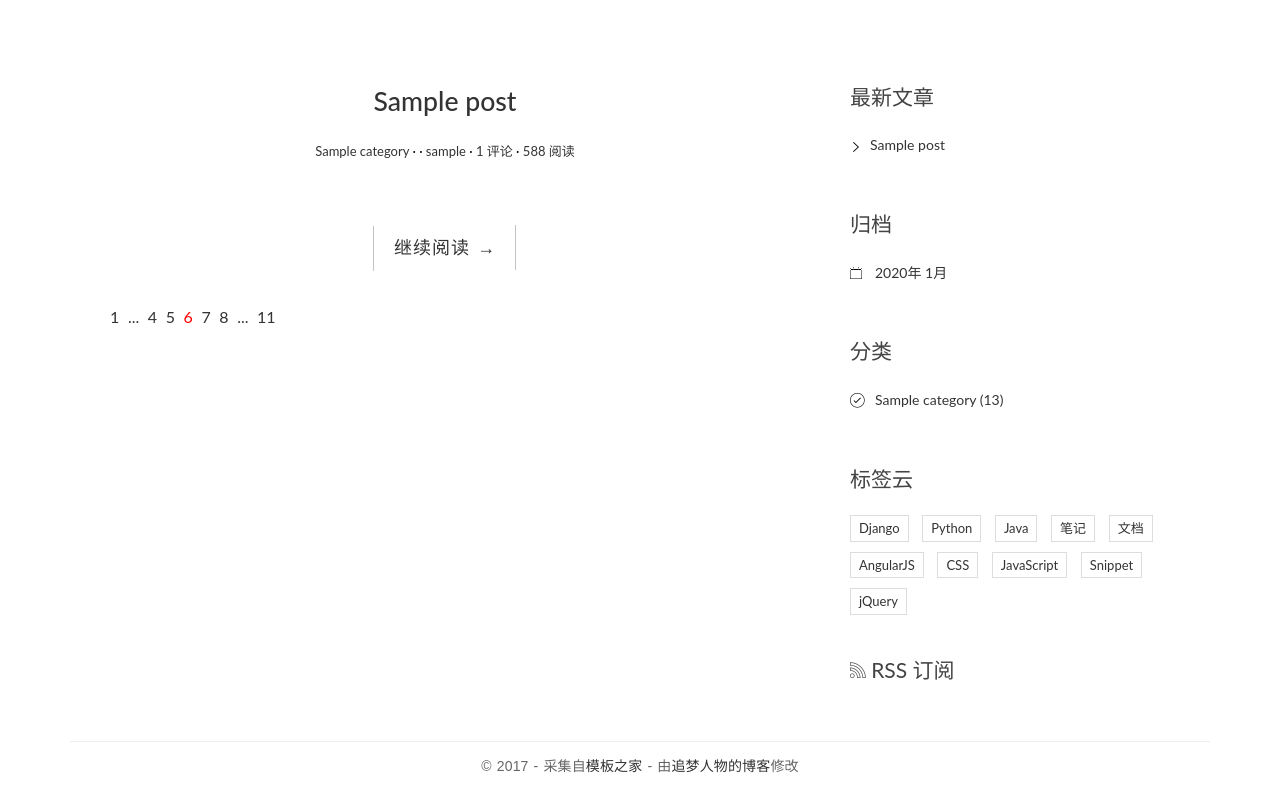
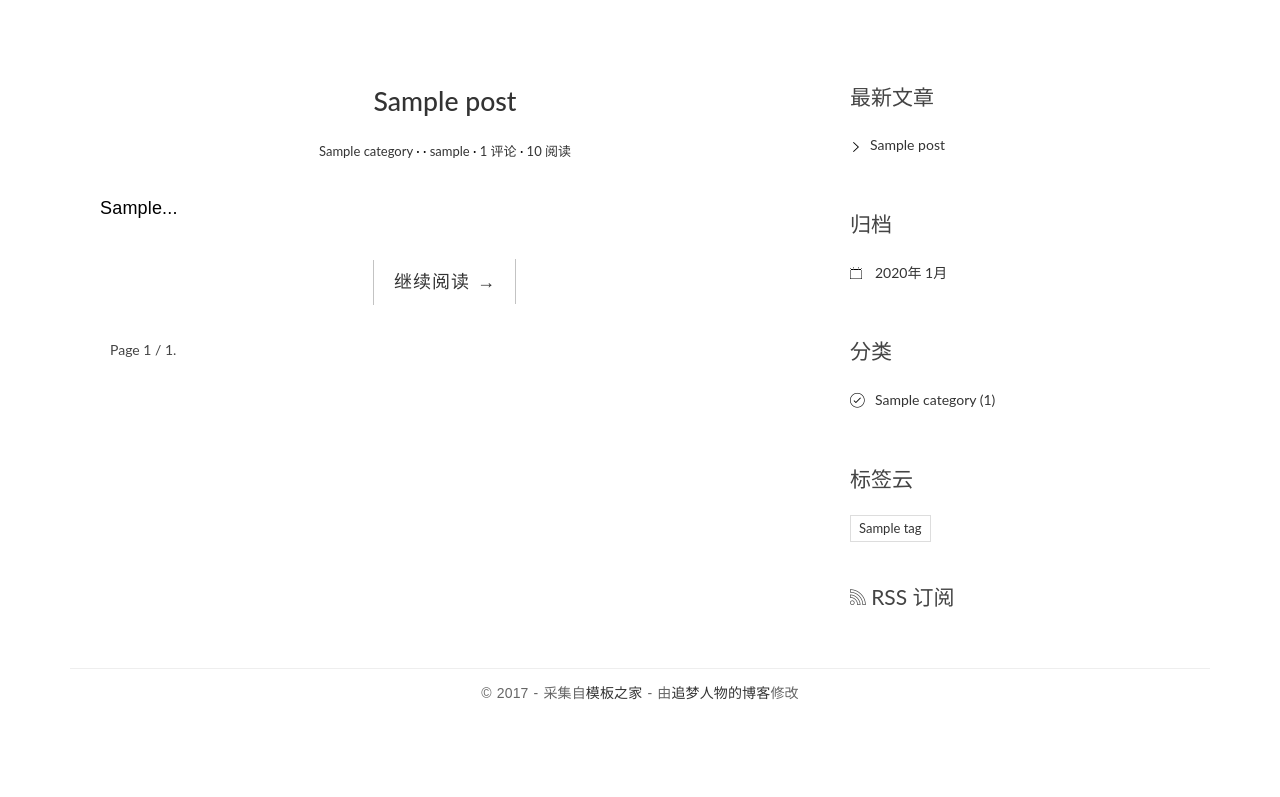
Before and after one commit to flixgithub/ithub, a Django app: page / in a window 1280 px wide. Shown: the part 91-888 px from the top of the page. After the commit the page ends 791 px from the top, so only its background shows below. Run offline with Django 3.2, Linux system fonts and the light colour scheme; tables that the repository leaves empty hold one stand-in row (values such as "Sample post"); some libraries are stand-ins or nearby versions.

Commit message:
add category and tag function

```diff
--- a/blog/models.py
+++ b/blog/models.py
@@ -1,6 +1,8 @@
 from django.db import models
 from django.core.urlresolvers import reverse
 from django.contrib.auth.models import User
+from django.utils.html import strip_tags
+import markdown
 
 
 # Create your models here.
@@ -12,6 +14,7 @@ class Category(models.Model):
 
 class Tag(models.Model):
     name = models.CharField(max_length=100)
+
     def __str__(self):
         return self.name
 
@@ -25,9 +28,23 @@ class Post(models.Model):
     category = models.ForeignKey(Category)
     tags = models.ManyToManyField(Tag, blank=True)
     author = models.ForeignKey(User)
+    views = models.PositiveIntegerField(default=0)
 
     def __str__(self):
         return self.title
 
     def get_absolute_url(self):
         return reverse('blog:detail', args=[self.pk])
+
+    def increase_views(self):
+        self.views += 1
+        self.save(update_fields=['views'])
+
+    def save(self, *args, **kwargs):
+        if not self.outline:
+            md = markdown.Markdown(extensions=[
+                    'markdown.extensions.extra',
+                    'markdown.extensions.codehilite',
+                ])
+            self.outline = strip_tags(md.convert(self.body))[:54]
+        super(Post, self).save()
--- a/blog/templatetags/blog_tags.py
+++ b/blog/templatetags/blog_tags.py
@@ -1,6 +1,8 @@
 # -*- coding:utf8 -*-
 from django import template  # 引入模板的类
-from ..models import Post, Category
+from django.db.models.aggregates import Count
+from django.db.models import Count
+from ..models import Post, Category, Tag
 
 
 register = template.Library()
@@ -18,4 +20,9 @@ def archives():
 
 @register.simple_tag
 def get_categories():
-    return Category.objects.all()
+    return Category.objects.annotate(num_posts=Count('post')).filter(num_posts__gt=0)
+
+
+@register.simple_tag
+def get_tags():
+    return Tag.objects.annotate(num_posts=Count('post')).filter(num_posts__gt=0)
--- a/blog/urls.py
+++ b/blog/urls.py
@@ -8,4 +8,6 @@ urlpatterns = [
     url(r'^post/(?P<pk>[0-9]+)/$', views.detail, name='detail'),
     url(r'^archives/(?P<year>[0-9]{4})/(?P<month>[0-9]{1,2})/$', views.archives, name='archives'),
     url(r'^category/(?P<pk>[0-9]+)/$', views.category, name='category'),
+    url(r'^tag/(?P<pk>[0-9]+)/$', views.tag, name='tag'),
+    url(r'^search_blog/$', views.search, name='search'),
 ]
--- a/blog/views.py
+++ b/blog/views.py
@@ -1,8 +1,12 @@
+from django.db.models import Q
 from django.shortcuts import render
 from django.http import HttpResponse
 from django.shortcuts import get_object_or_404
 from .models import Category, Post, Tag, User
 from comments.forms import CommentForm
+from django.views.generic import ListView
+from django.views.generic import DetailView
+from django.core.paginator import Paginator, EmptyPage, PageNotAnInteger
 import markdown
 
 # Create your views here.
@@ -11,7 +15,15 @@ import markdown
 def index(request):
     post_list = Post.objects.all().order_by('-creat_time')
     # print("blog index in ")
-    return render(request, 'blog/index.html', context={'post_list': post_list})
+    paginator = Paginator(post_list, 5)
+    page = request.GET.get('page')
+    try:
+        posts = paginator.page(page)
+    except PageNotAnInteger:
+        posts = paginator.page(1)
+    except EmptyPage:
+        posts = paginator.page(paginator.num_pages)
+    return render(request, 'blog/index.html', context={'post_list': posts})
 
 
 # def detail(request, pk):
@@ -21,6 +33,7 @@ def index(request):
 # detail with markdown
 def detail(request, pk):
     post = get_object_or_404(Post, pk=pk)
+    post.increase_views()
     post.body = markdown.markdown(post.body, extensions=[
         'markdown.extensions.extra',
         'markdown.extensions.codehilite',
@@ -47,3 +60,19 @@ def category(request, pk):
     cate = get_object_or_404(Category, pk=pk)
     post_list = Post.objects.filter(category=cate).order_by('-creat_time')
     return render(request, 'blog/index.html', context={'post_list': post_list})
+
+
+def tag(request, pk):
+    tag = get_object_or_404(Tag, pk=pk)
+    post_list = Post.objects.filter(tags=tag).order_by('-creat_time')
+    return render(request, 'blog/index.html', context={'post_list': post_list})
+
+
+def search(request):
+    q = request.GET.get('q')
+    error_msg = ''
+    if not q:
+        error_msg = 'please input the search keyword'
+        return render(request, 'blog/index.html', {'error_msg': error_msg})
+    post_list = Post.objects.filter(Q(title__icontains=q) | Q(body__icontains=q))
+    return render(request, 'blog/index.html', {'error_msg': error_msg, 'post_list': post_list})
--- a/templates/blog/detail.html
+++ b/templates/blog/detail.html
@@ -11,7 +11,7 @@
                                                 datetime="{{ post.creat_time }}">{{ post.creat_time }}</time></a></span>
       <span class="post-author"><a href="#">{{ post.author }}</a></span>
       <span class="comments-link"><a href="#">{{ post.comment_set.count }} 评论</a></span>
-      <span class="views-count"><a href="#">588 阅读</a></span>
+      <span class="views-count"><a href="#">{{ post.views}} 阅读</a></span>
     </div>
     </header>
     <div class="entry-content clearfix">
--- a/templates/blog/index.html
+++ b/templates/blog/index.html
@@ -22,7 +22,7 @@
       <script src="{% static 'blog/js/modernizr.custom.js' %}"></script>
   </head>
   <body>
-      <div class="container">
+  <div class="container">
     <header id="site-header">
         <div class="row">
             <div class="col-md-4 col-sm-5 col-xs-8">
@@ -50,8 +50,8 @@
                 <div id="header-search-box">
                     <a id="search-menu" href="#"><span id="search-icon" class="ion-ios-search-strong"></span></a>
                     <div id="search-form" class="search-form">
-                        <form role="search" method="get" id="searchform" action="#">
-                            <input type="search" placeholder="搜索" required>
+                        <form role="search" method="get" id="searchform" action="{% url 'blog:search' %}">
+                            <input type="search" name="q" placeholder="搜索" required>
                             <button type="submit"><span class="ion-ios-search-strong"></span></button>
                         </form>
                     </div>
@@ -67,6 +67,9 @@
     <div class="container">
         <div class="row">
             <main class="col-md-8">
+                {% if error_msg %}
+                    <p>{{ error_msg }}</p>
+                {% endif %}
                 {% for post in post_list %}
                     <article class="post post-{{ post.pk }}">
                         <header class="entry-header">
@@ -79,18 +82,18 @@
                                                                           datetime="{{ post.created_time }}">{{ post.created_time }}</time></a></span>
                                 <span class="post-author"><a href="#">{{ post.author }}</a></span>
                                 <span class="comments-link"><a href="#">{{ post.comment_set.count }} 评论</a></span>
-                                <span class="views-count"><a href="#">588 阅读</a></span>
+                                <span class="views-count"><a href="{{ post.get_absolute_url}}">{{ post.views}} 阅读</a></span>
                             </div>
                         </header>
                         <div class="entry-content clearfix">
-                            <p>{{ post.excerpt }}</p>
+                            <p>{{ post.outline }}...</p>
                             <div class="read-more cl-effect-14">
                                 <a href="{{ post.get_absolute_url }}" class="more-link">继续阅读 <span class="meta-nav">→</span></a>
                             </div>
                         </div>
                     </article>
                 {% empty %}
-                    <div class="no-post">暂时还没有发布的文章！</div>
+                    <div class="no-post">还没有发布文章！</div>
                 {% endfor %}
 
                 <!-- 简单分页效果
@@ -102,15 +105,16 @@
                 -->
                 <div class="pagination">
                     <ul>
-                        <li><a href="">1</a></li>
-                        <li><a href="">...</a></li>
-                        <li><a href="">4</a></li>
-                        <li><a href="">5</a></li>
-                        <li class="current"><a href="">6</a></li>
-                        <li><a href="">7</a></li>
-                        <li><a href="">8</a></li>
-                        <li><a href="">...</a></li>
-                        <li><a href="">11</a></li>
+                        {% if post_list.has_previous%}
+                        <span><a href="?page={{ post_list.previous_page_number }}">pre</a></span>
+                        {% endif %}
+                        <span class="current">
+                            Page {{ post_list.number }} / {{ post_list.paginator.num_pages}}.
+                        </span>
+                        {% if post_list.has_next %}
+                        <span><a href="?page={{ post_list.next_page_number }}">next</a></span>
+                        {% endif %}
+
                     </ul>
                 </div>
             </main>
@@ -148,7 +152,7 @@
                     <ul>
                         {% for category in category_list%}
                         <li>
-                            <a href="{% url 'blog:category' category.pk %}"> {{ category.name }} <span class="post-count">(13)</span></a>
+                            <a href="{% url 'blog:category' category.pk %}"> {{ category.name }} <span class="post-count">({{ category.num_posts }})</span></a>
                         </li>
                         {% empty %}
                         目前没有分类!
@@ -158,37 +162,15 @@
 
                 <div class="widget widget-tag-cloud">
                     <h3 class="widget-title">标签云</h3>
+                    {% get_tags as tag_list%}
                     <ul>
+                        {% for tag in tag_list%}
                         <li>
-                            <a href="#">Django</a>
+                            <a href=" {% url 'blog:tag' tag.pk %}">{{ tag.name }}</a>
                         </li>
-                        <li>
-                            <a href="#">Python</a>
-                        </li>
-                        <li>
-                            <a href="#">Java</a>
-                        </li>
-                        <li>
-                            <a href="#">笔记</a>
-                        </li>
-                        <li>
-                            <a href="#">文档</a>
-                        </li>
-                        <li>
-                            <a href="#">AngularJS</a>
-                        </li>
-                        <li>
-                            <a href="#">CSS</a>
-                        </li>
-                        <li>
-                            <a href="#">JavaScript</a>
-                        </li>
-                        <li>
-                            <a href="#">Snippet</a>
-                        </li>
-                        <li>
-                            <a href="#">jQuery</a>
-                        </li>
+                        {% empty %}
+                        暂无标签!!
+                        {% endfor %}
                     </ul>
                 </div>
                 <div class="rss">
@@ -198,6 +180,7 @@
         </div>
     </div>
 </div>
+
 <footer id="site-footer">
     <div class="container">
         <div class="row">
```
Also changed, not shown: templates/base.html (+20 -7 lines).
